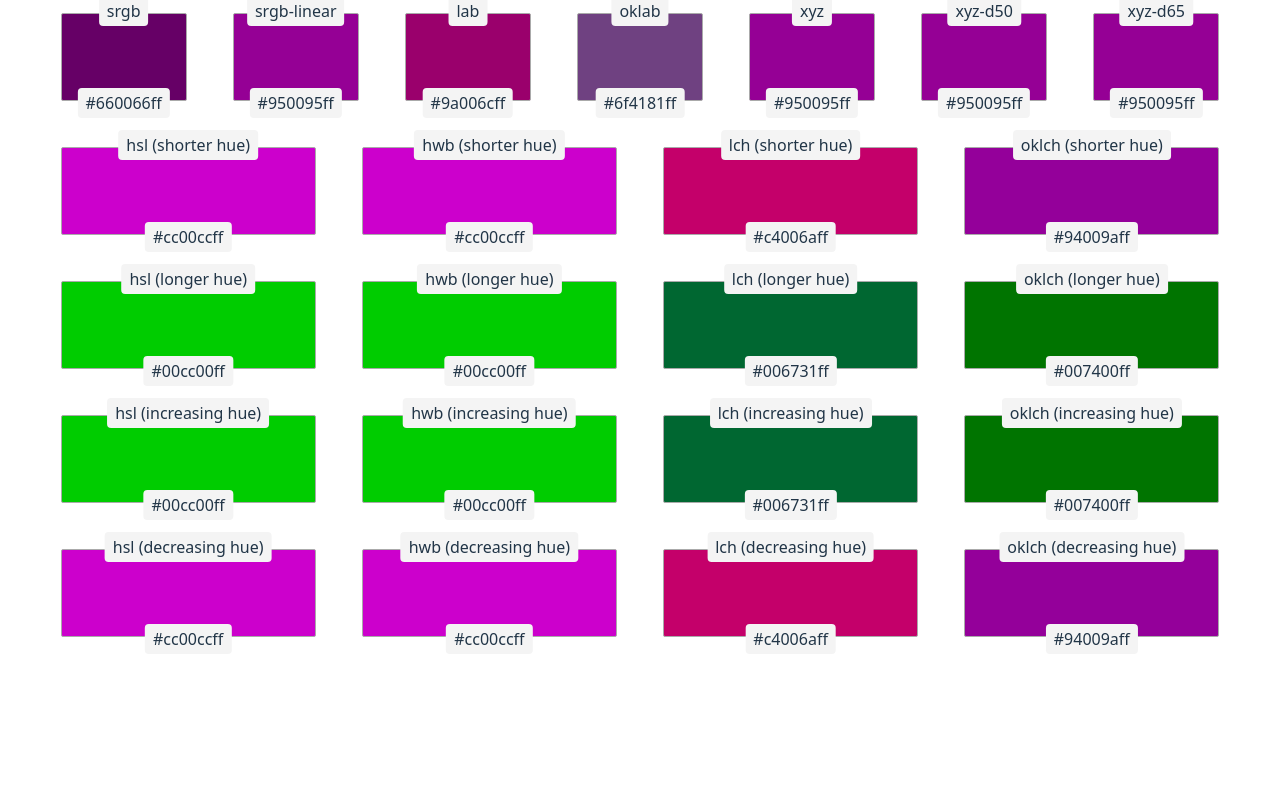
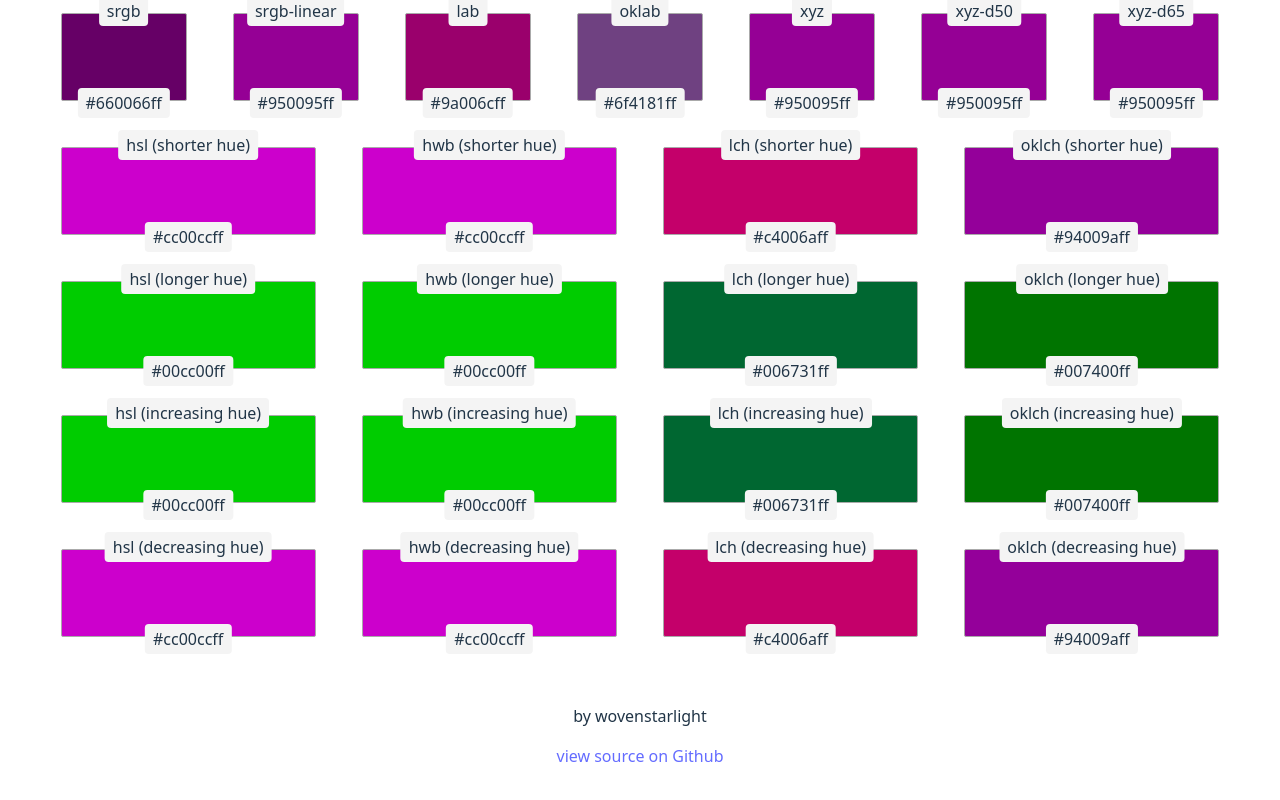
Before and after one commit to wovenstarlight/color-mixer, a React (Vite) app: page / in a window 1280 px wide. Shown: the part 705-1505 px from the top of the page. Before the commit the page ends 1393 px from the top, so only its background shows below. Built offline with nearby package versions, Linux system fonts and the light colour scheme.

Commit message:
Add credit/source link

```diff
--- a/src/App.tsx
+++ b/src/App.tsx
@@ -51,6 +51,11 @@ function App() {
 				<p>Click a tile to copy the corresponding hex code!</p>
 				<MixGrid />
 			</section>
+
+			<footer>
+				<p>by wovenstarlight</p>
+				<p><a href="https://github.com/wovenstarlight/color-mixer">view source on Github</a></p>
+			</footer>
 		</ColorContext.Provider>
 	)
 }
--- a/src/styles/App.css
+++ b/src/styles/App.css
@@ -8,3 +8,7 @@
 		grid-template-columns: 1fr 1fr;
 	}
 }
+
+footer {
+	margin-block-start: 3em;
+}
```
